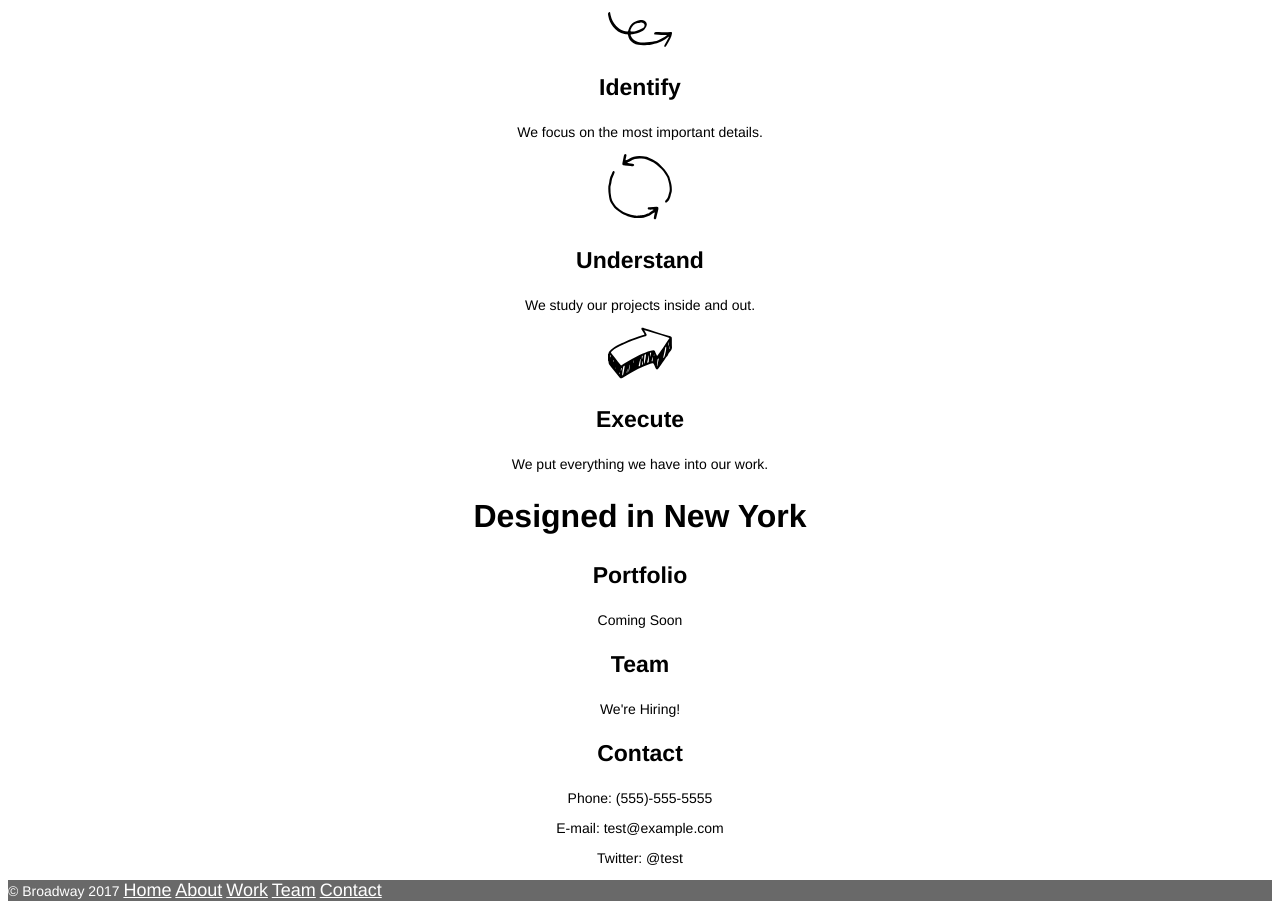
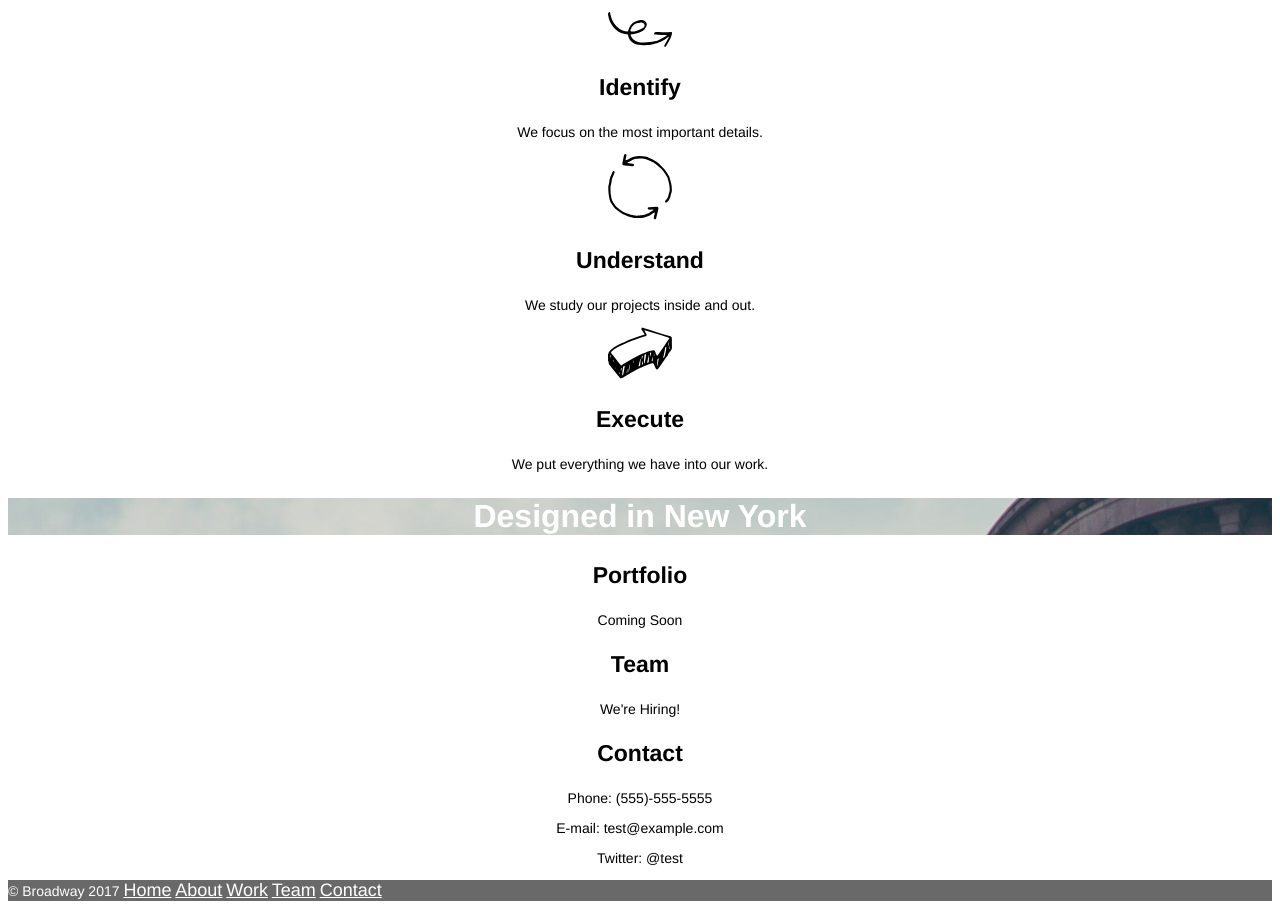
Before and after one commit to AdeebDoliie/broadway, a plain HTML site: page index.html in a window 1280 px wide. Shown: the part 413-1328 px from the top of the page. Drawn offline with Linux system fonts and the light colour scheme.

Commit message:
Add changes

```diff
--- a/resources/css/style.css
+++ b/resources/css/style.css
@@ -22,7 +22,12 @@ p {
 }
 
 .hero {
-  background-image: image('./resources/images/the-flatiron-building.png');
+  background-image: url("../images/the-flatiron-building.png");
+  background-repeat:no-repeat;
+}
+
+.hero h2 {
+  color: white;
 }
 
 .menu {
```
